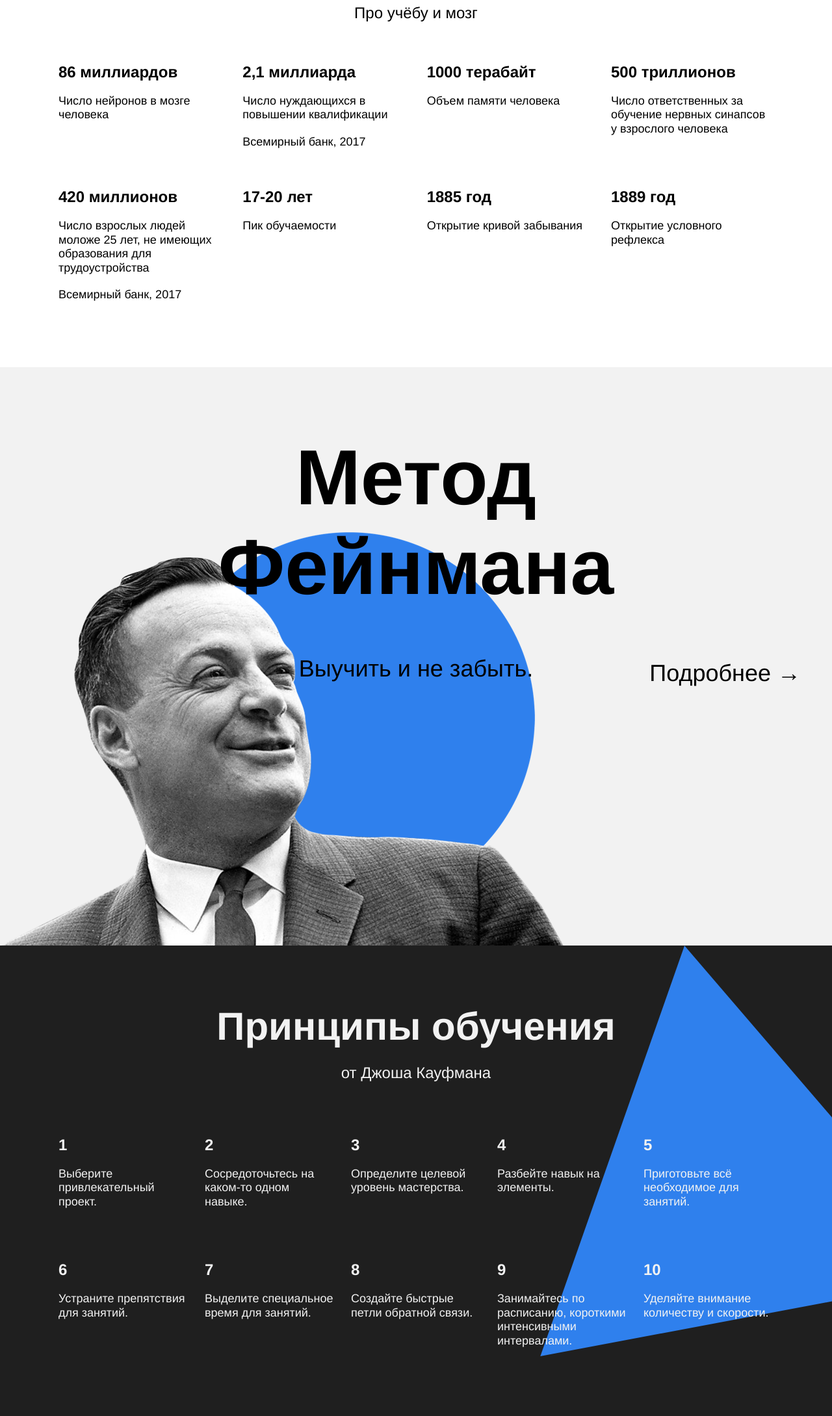
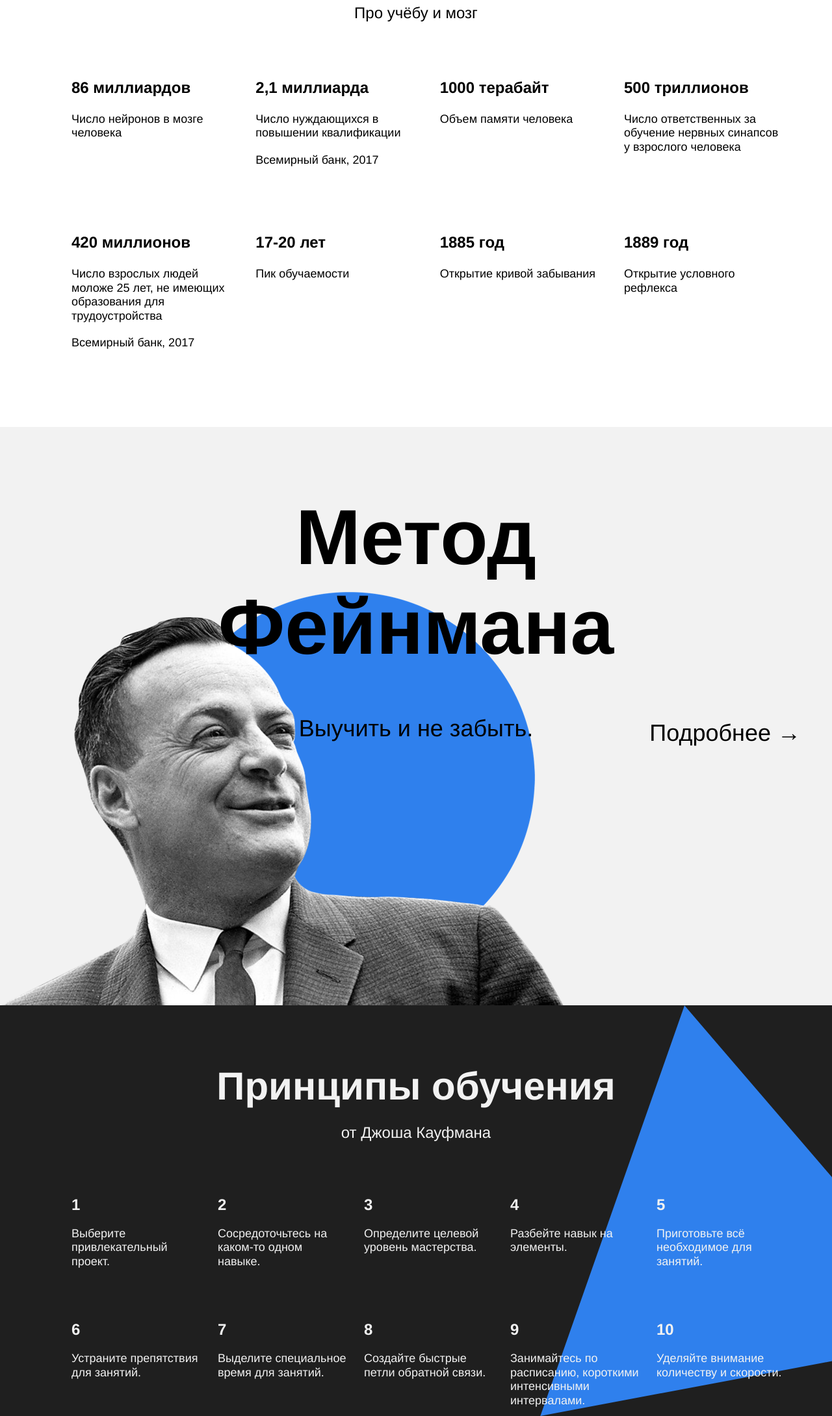
Before and after one commit to PavelBodrenkov/how-to-learn, a plain HTML site: page index.html in a window 1280 px wide. Shown: the part 1442-3621 px from the top of the page at 65% size. Drawn offline with Linux system fonts and the light colour scheme.

Commit message:
Проектная работа 1 спринт попытка 3

```diff
--- a/index.html
+++ b/index.html
@@ -13,9 +13,9 @@
       <img class="logo logo_place_header" src="./images/logo_place_header.svg" alt="Логотип">
       <h1 class="header__title">Научиться учиться</h1>
       <p class="header__subtitle">Какие современные и эффективные
-        подходы к обучению вы можете использовать в своей жизни? <a href="#" class="header_link">Узнать &rarr;</a>
+        подходы к обучению вы можете использовать в своей жизни? <a href="#" class="header__link">Узнать &rarr;</a>
       </p>
-      <img src=".//images/header-image.png" class="main__illustration" alt="Фото">
+      <img src=".//images/header-image.png" class="header__main-illustration" alt="Фото">
       <div class="header__square-pic"></div>
     </header>
     <main class="content">
@@ -42,42 +42,42 @@
       <section class="digits">
         <h2 class="section-title">Цифры и факты</h2>
         <p class="section-subtitle">Про учёбу и мозг</p>
-        <div class="table">
-          <ul class="table__cell">
-            <li class="table__heading">86 миллиардов</li>
-            <li class="table__text">Число нейронов в мозге человека</li>
-          </ul>
-          <ul class="table__cell">
-            <li class="table__heading">2,1 миллиарда</li>
-            <li class="table__text">Число нуждающихся в повышении квалификации</li>
-            <li class="table__text">Всемирный банк, 2017</li>
-            </ul>
-          <ul class="table__cell">
-            <li class="table__heading">1000 терабайт</li>
-            <li class="table__text">Объем памяти человека</li>
-            </ul>
-          <ul class="table__cell">
-            <li class="table__heading">500 триллионов</li>
-            <li class="table__text">Число ответственных за обучение нервных синапсов у взрослого человека</li>
-            </ul>
-          <ul class="table__cell">
-            <li class="table__heading">420 миллионов</li>
-            <li class="table__text">Число взрослых людей моложе 25 лет, не имеющих образования для трудоустройства</li>
-            <li class="table__text">Всемирный банк, 2017</li>
-          </ul>
-          <ul class="table__cell">
-            <li class="table__heading">17-20 лет</li>
-            <li class="table__text">Пик обучаемости</li>
-          </ul>
-          <ul class="table__cell">
-            <li class="table__heading">1885 год</li>
-            <li class="table__text">Открытие кривой забывания</li>
-          </ul>
-          <ul class="table__cell">
-            <li class="table__heading">1889 год</li>
-            <li class="table__text">Открытие условного рефлекса</li>
-          </ul>
-        </div>
+        <ul class="table">
+          <li class="table__cell">
+            <h3 class="table__heading">86 миллиардов</h3>
+            <p class="table__text">Число нейронов в мозге человека</p>
+          </li>
+          <li class="table__cell">
+            <h3 class="table__heading">2,1 миллиарда</h3>
+            <p class="table__text">Число нуждающихся в повышении квалификации</p>
+            <p class="table__text">Всемирный банк, 2017</p>
+            </li>
+          <li class="table__cell">
+            <h3 class="table__heading">1000 терабайт</h3>
+            <p class="table__text">Объем памяти человека</p>
+            </li>
+          <li class="table__cell">
+            <h3 class="table__heading">500 триллионов</h3>
+            <p class="table__text">Число ответственных за обучение нервных синапсов у взрослого человека</p>
+          </li>
+          <li class="table__cell">
+            <h3 class="table__heading">420 миллионов</h3>
+            <p class="table__text">Число взрослых людей моложе 25 лет, не имеющих образования для трудоустройства</p>
+            <p class="table__text">Всемирный банк, 2017</p>
+          </li>
+          <li class="table__cell">
+            <h3 class="table__heading">17-20 лет</h3>
+            <p class="table__text">Пик обучаемости</p>
+          </li>
+          <li class="table__cell">
+            <h3 class="table__heading">1885 год</h3>
+            <p class="table__text">Открытие кривой забывания</p>
+          </li>
+          <li class="table__cell">
+            <h3 class="table__heading">1889 год</h3>
+            <p class="table__text">Открытие условного рефлекса</p>
+          </li>
+        </ul>
       </section>
       <section class="feinman">
         <h2 class="feinman__title">Метод Фейнмана</h2>
@@ -88,48 +88,48 @@
       <section class="kaufman">
         <h2 class="section-title section-title_theme_dark">Принципы обучения</h2>
         <p class="section-subtitle section-subtitle_theme_dark">от Джоша Кауфмана</p>
-        <div class="table table_theme_dark">
-          <ul class="table__cell table__cell_theme_dark">
+        <ul class="table table_theme_dark">
+          <li class="table__cell table__cell_theme_dark">
             <h3 class="table__heading table__heading_theme_dark">1</h3>
-            <li class="table__text table__text_theme_dark">Выберите привлекательный проект.</li>
-          </ul>
-          <ul class="table__cell table__cell_theme_dark">
+            <p class="table__text table__text_theme_dark">Выберите привлекательный проект.</p>
+          </li>
+          <li class="table__cell table__cell_theme_dark">
             <h3 class=" table__heading table__heading_theme_dark">2</h3>
-            <li class="table__text table__text_theme_dark">Сосредоточьтесь на каком-то одном навыке.</li>
-          </ul>
-          <ul class=" table__cell table__cell_theme_dark">
+            <p class="table__text table__text_theme_dark">Сосредоточьтесь на каком-то одном навыке.</p>
+          </li>
+          <li class=" table__cell table__cell_theme_dark">
             <h3 class="table__heading table__heading_theme_dark">3</h3>
-            <li class="table__text table__text_theme_dark">Определите целевой уровень мастерства.</li>
-          </ul>
-          <ul class="table__cell table__cell_theme_dark">
+            <p class="table__text table__text_theme_dark">Определите целевой уровень мастерства.</p>
+          </li>
+          <li class="table__cell table__cell_theme_dark">
             <h3 class="table__heading table__heading_theme_dark">4</h3>
-            <li class="table__text table__text_theme_dark">Разбейте навык на элементы.</li>
-          </ul>
-          <ul class="table__cell table__cell_theme_dark">
+            <p class="table__text table__text_theme_dark">Разбейте навык на элементы.</p>
+          </li>
+          <li class="table__cell table__cell_theme_dark">
             <h3 class="table__heading table__heading_theme_dark">5</h3>
-            <li class="table__text table__text_theme_dark">Приготовьте всё необходимое для занятий.</li>
-          </ul>
-          <ul class="table__cell table__cell_theme_dark">
+            <p class="table__text table__text_theme_dark">Приготовьте всё необходимое для занятий.</p>
+          </li>
+          <li class="table__cell table__cell_theme_dark">
             <h3 class="table__heading table__heading_theme_dark">6</h3>
-            <li class="table__text table__text_theme_dark">Устраните препятствия для занятий.</li>
-          </ul>
-          <ul class="table__cell table__cell_theme_dark">
+            <p class="table__text table__text_theme_dark">Устраните препятствия для занятий.</p>
+          </li>
+          <li class="table__cell table__cell_theme_dark">
             <h3 class="table__heading table__heading_theme_dark">7</h3>
-            <li class="table__text table__text_theme_dark">Выделите специальное время для занятий.</li>
-            </ul>
-          <ul class="table__cell table__cell_theme_dark">
+            <p class="table__text table__text_theme_dark">Выделите специальное время для занятий.</p>
+          </li>
+          <li class="table__cell table__cell_theme_dark">
             <h3 class="table__heading table__heading_theme_dark">8</h3>
-            <li class="table__text table__text_theme_dark">Создайте быстрые петли обратной связи.</li>
-            </ul>
-          <ul class="table__cell table__cell_theme_dark">
+            <p class="table__text table__text_theme_dark">Создайте быстрые петли обратной связи.</p>
+          </li>
+          <li class="table__cell table__cell_theme_dark">
             <h3 class="table__heading table__heading_theme_dark">9</h3>
-            <li class="table__text table__text_theme_dark">Занимайтесь по расписанию, короткими интенсивными интервалами.</li>
-            </ul>
-          <ul class="table__cell table__cell_theme_dark">
+            <p class="table__text table__text_theme_dark">Занимайтесь по расписанию, короткими интенсивными интервалами.</p>
+          </li>
+          <li class="table__cell table__cell_theme_dark">
             <h3 class="table__heading table__heading_theme_dark">10</h3>
-            <li class="table__text table__text_theme_dark">Уделяйте внимание количеству и скорости.</li>
-            </ul>
-        </div>
+            <p class="table__text table__text_theme_dark">Уделяйте внимание количеству и скорости.</p>
+          </li>
+        </ul>
         <div class="kaufman__triangle"></div>
       </section>
     </main>
@@ -159,4 +159,5 @@
     </footer>
   </div>
 </body>
+
 </html>
--- a/styles/style.css
+++ b/styles/style.css
@@ -57,12 +57,16 @@
   margin-bottom:0;
 }
 
-.header_link {
+.header__link {
   color: #2f80de;
   text-decoration: none;
 }
 
-.main__illustration {
+.header__link:hover {
+  color:red;
+}
+
+.header__main-illustration {
   width:765px;
   height: 608px;
   position: absolute;
@@ -229,6 +233,9 @@
   text-decoration: none;
 }
 
+.feinman__link:hover{
+  color:red;
+}
 
 .kaufman {
   display: flex;
@@ -348,6 +355,6 @@
   list-style-type: none;
 }
 
- a:hover {
+.footer__column-link:hover {
    color:red;
  }
```
